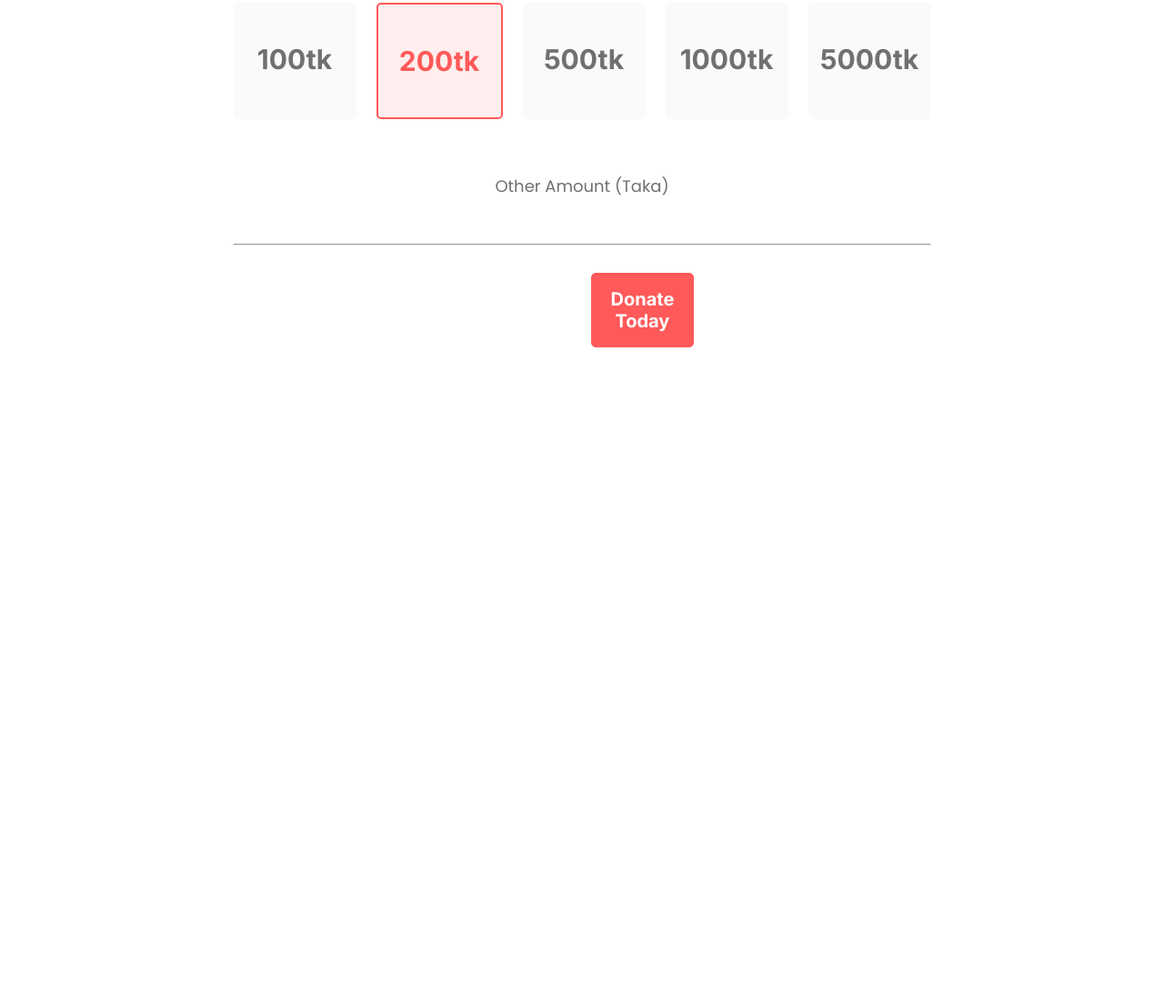
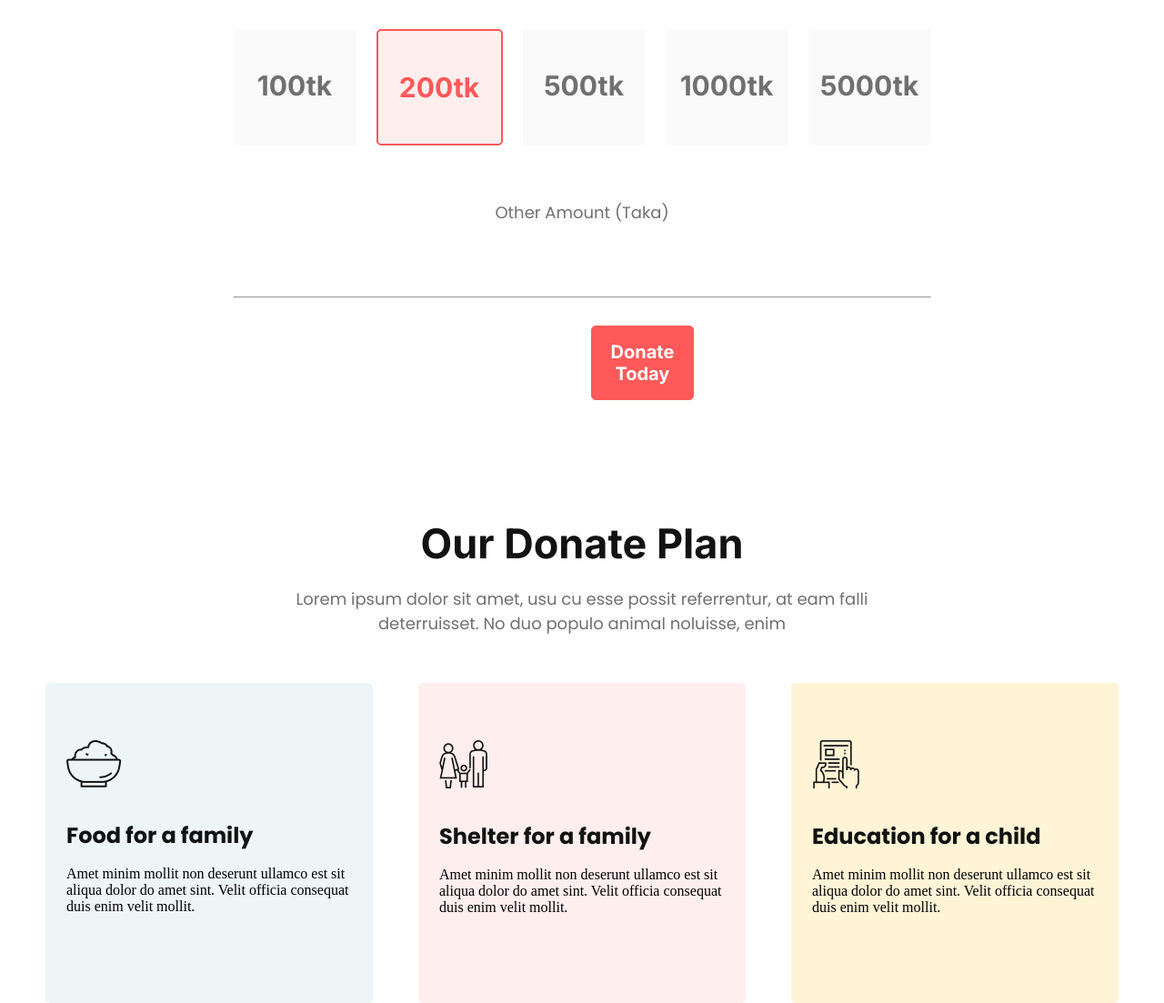
Before and after one commit to developerrahi98/donate-today, a plain HTML site: page index.html in a window 1280 px wide. Shown: the part 1027-2130 px from the top of the page at 91% size. Before the commit the page ends 1409 px from the top, so only its background shows below. Drawn offline with Linux system fonts and the light colour scheme.

Commit message:
donate plan added

```diff
--- a/index.html
+++ b/index.html
@@ -62,6 +62,52 @@
                 Donate Today
             </button>
         </section>
+
+        <!-- Donate Plan Section -->
+
+        <section class="container">
+            <h2 class="section-title">
+                Our Donate Plan
+            </h2>
+            <p class="section-description">
+                Lorem ipsum dolor sit amet, usu cu esse possit referrentur, at eam falli deterruisset. No duo populo animal noluisse, enim
+            </p>
+            <div class="donations">
+                <div id="donation-1" class="donation">
+                    <img src="icons/food.png" alt="">
+                   <div class="donation-details">
+                    <h3 class="donation-title">
+                        Food for a family
+                    </h3>
+                    <p class="donation-description">
+                        Amet minim mollit non deserunt ullamco est sit aliqua dolor do amet sint. Velit officia consequat duis enim velit mollit.
+                    </p>
+                   </div>
+                </div>
+                <div id="donation-2" class="donation">
+                    <img src="icons/shelter.png" alt="">
+                    <div class="donation-details">
+                        <h3 class="donation-title">
+                            Shelter for a family
+                        </h3>
+                        <p class="donation-description">
+                            Amet minim mollit non deserunt ullamco est sit aliqua dolor do amet sint. Velit officia consequat duis enim velit mollit.
+                        </p>
+                    </div>
+                </div>
+                <div id="donation-3" class="donation">
+                    <img src="icons/Frame-1.png" alt="">
+                   <div class="donation-details">
+                    <h3 class="donation-title">
+                        Education for a child
+                    </h3>
+                    <p class="donation-description">
+                        Amet minim mollit non deserunt ullamco est sit aliqua dolor do amet sint. Velit officia consequat duis enim velit mollit.
+                    </p>
+                   </div>
+                </div>
+            </div>
+        </section>
     </main>
 </body>
 </html>
--- a/styles/style.css
+++ b/styles/style.css
@@ -43,6 +43,10 @@
     color: #707070;
     font-family: 'Poppins', sans-serif;
     margin-bottom: 50px;
+    margin-left: auto;
+    margin-right: auto;
+    width: 691px;
+    height: 56px;
 }
 
 /*--------------------
@@ -112,14 +116,69 @@
     border: 2px solid #FF5959;
     border-radius: 5px;
 }
-.orange p{
+
+.orange p {
     color: #FF5959;
 }
-hr{
+
+hr {
     width: 765px;
     margin: 0px auto 30px auto;
 }
-.donate-today .btn-primary{
+
+.donate-today .btn-primary {
     margin-right: 650px;
     margin-left: 650px;
 }
+
+/*-----------------------
+   Donate Plan Styles
+-------------------------*/
+.donations {
+    display: flex;
+    justify-content: space-evenly;
+}
+
+.donation {
+    width: 360px;
+    height: 352px;
+    border-radius: 5px;
+}
+
+#donation-1 {
+    background: rgba(79, 157, 166, 0.1);
+}
+
+#donation-2 {
+    background: rgba(255, 89, 89, 0.1);
+}
+
+#donation-3 {
+    background-color: #FFF4D6;
+}
+
+.donation img {
+    margin: 63px 0px 0px 23px;
+}
+
+.donation-details {
+    width: 315px;
+    height: 153px;
+    margin: 31px 22px 54px 23px;
+}
+
+.donation-title {
+    font-weight: 600;
+    font-size: 24px;
+    color: #121212;
+    font-family: 'poppins';
+    margin-bottom: 16px;
+}
+
+.doantion-description {
+    font-weight: 400;
+    font-size: 16px;
+    color: #707070;
+    font-family: 'poppins';
+    text-align: justify;
+}
```
